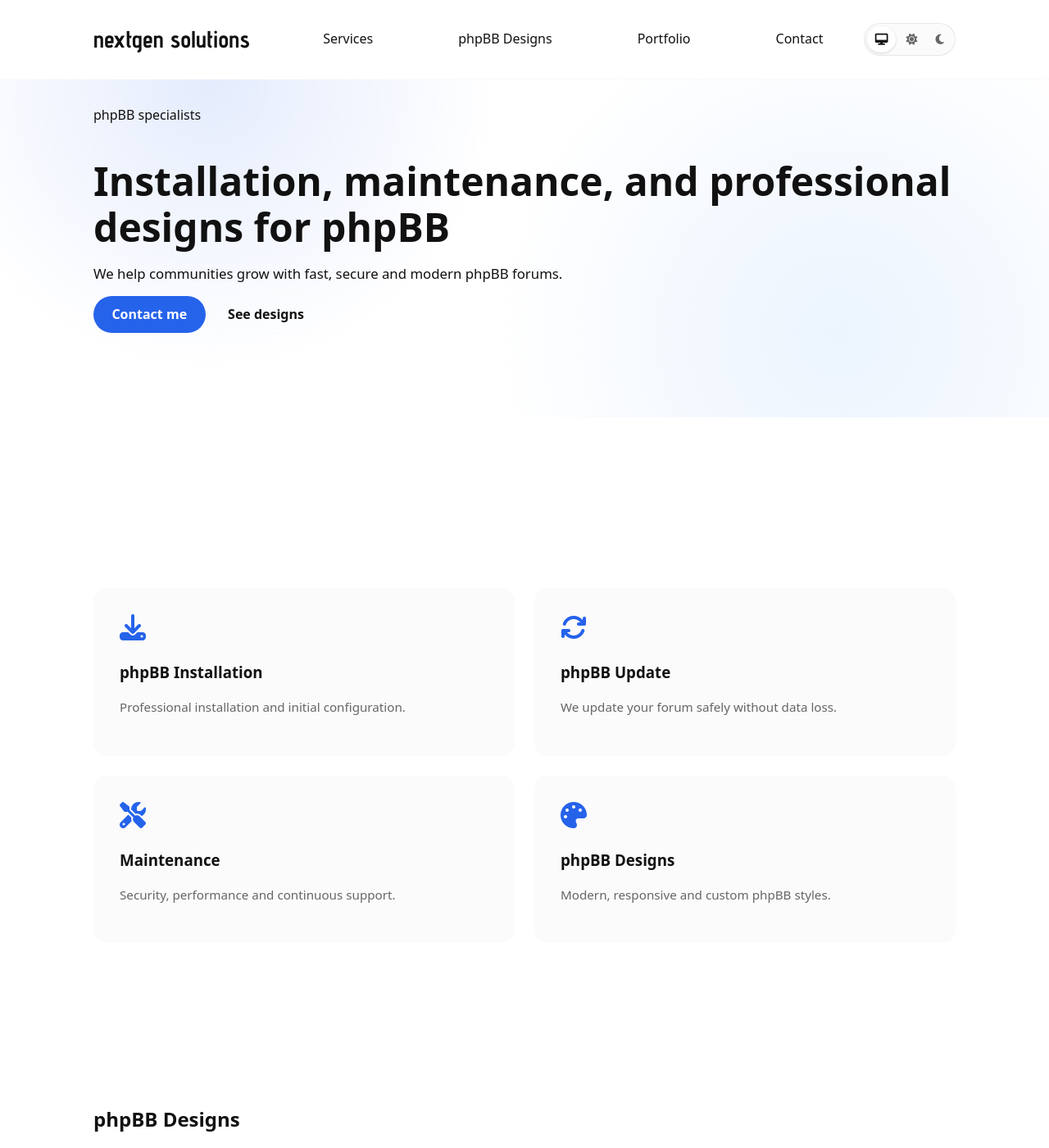
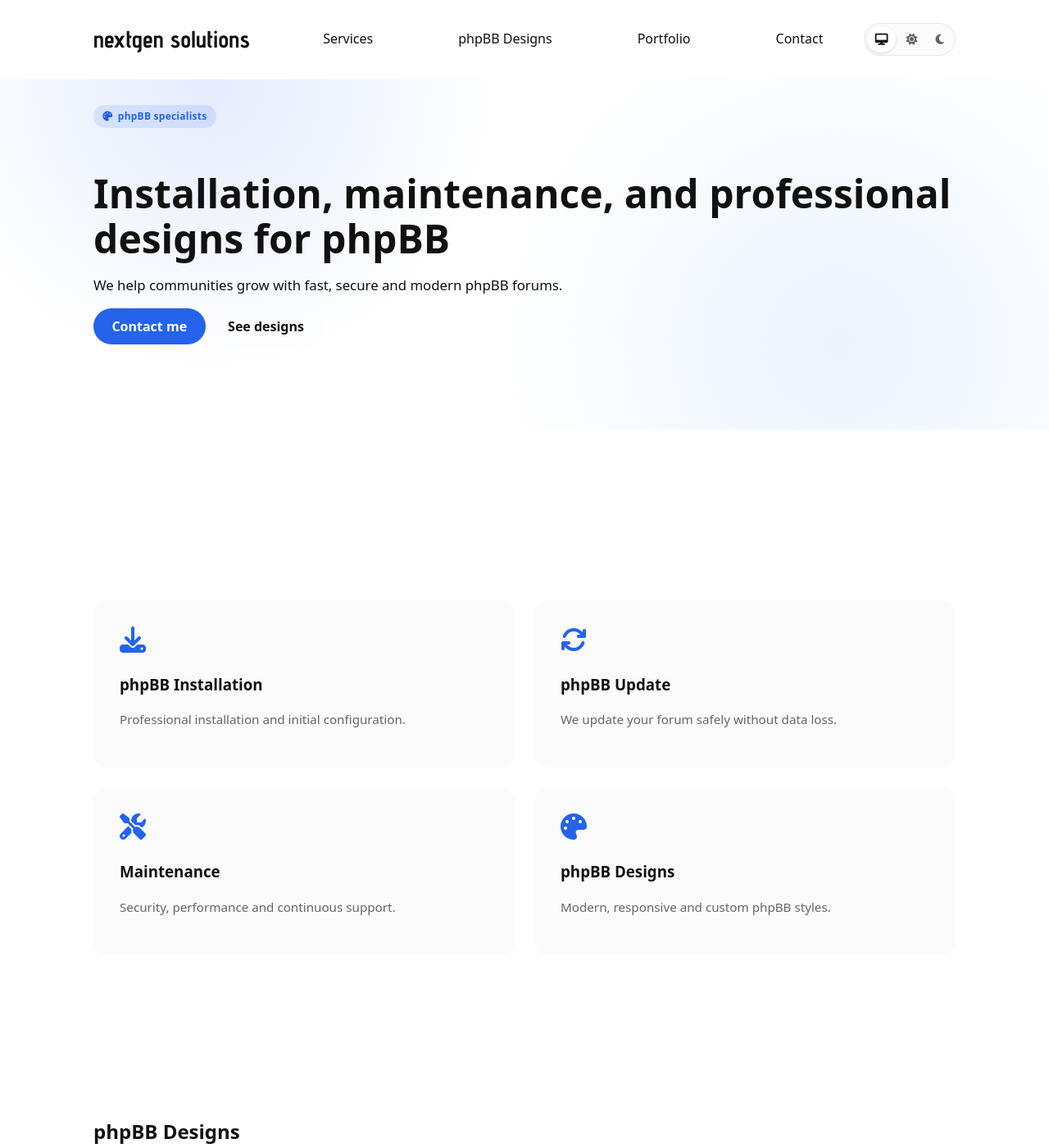
Before and after one commit to nextgen-solutions-gt/nextgen-solutions-gt.github.io, a Jekyll site: the page built from index.md, in a window 1280 px wide and 1400 px high. Shown: the whole window at 82% size. Built offline with Jekyll 4.4.1, drawn with Linux system fonts in a browser that asks for light colours.

Commit message:
Add hero badge

```diff
--- a/_includes/hero-design.html
+++ b/_includes/hero-design.html
@@ -2,8 +2,10 @@
   <div class="design-hero-inner container">
 
     <div class="design-hero-text">
-      <span class="hero-badge">phpBB Design</span>
-
+		<span class="hero-badge">
+		<i class="fa-solid fa-palette"></i>
+			phpBB Design
+		</span>
       <h1 class="design-title">{{ page.title }}</h1>
 
       <p class="hero-text">
--- a/_includes/hero-home.html
+++ b/_includes/hero-home.html
@@ -1,6 +1,9 @@
 <section id="home" class="hero">
   <div class="container">
-    <span class="hero-badge">phpBB specialists</span>
+	<span class="hero-badge">
+		<i class="fa-solid fa-palette"></i>
+			phpBB specialists
+	</span>
 
     <h1>
       Installation, maintenance, and
--- a/assets/css/style.css
+++ b/assets/css/style.css
@@ -330,6 +330,29 @@
   box-shadow: 0 30px 60px rgba(0,0,0,.2);
 }
 
+.hero-badge {
+  display: inline-flex;
+  align-items: center;
+  gap: 0.4rem;
+
+  padding: 0.25rem 0.7rem;
+  border-radius: 999px;
+
+  background: rgba(37, 99, 235, 0.12);
+  color: var(--primary);
+
+  font-size: 0.75rem;
+  font-weight: 600;
+  letter-spacing: 0.02em;
+
+  margin-bottom: 0.8rem;
+}
+
+[data-theme="dark"] .hero-badge {
+  background: rgba(96, 165, 250, 0.15);
+  color: var(--primary);
+}
+
 @media (max-width: 768px) {
   .hero {
     padding-top: 4.5rem;
```
